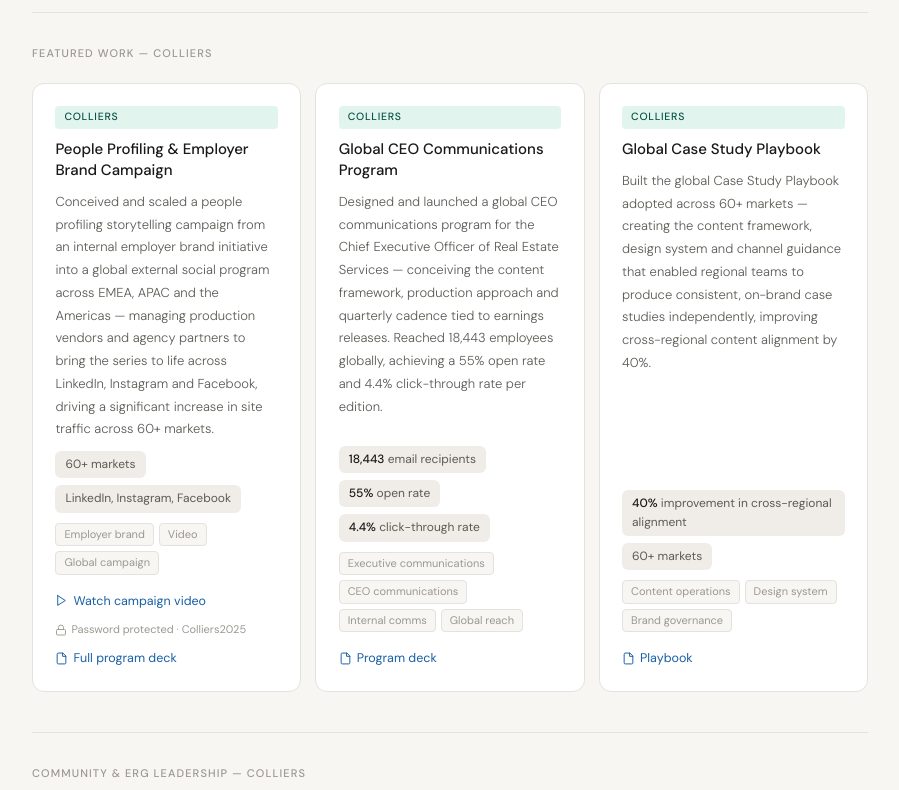
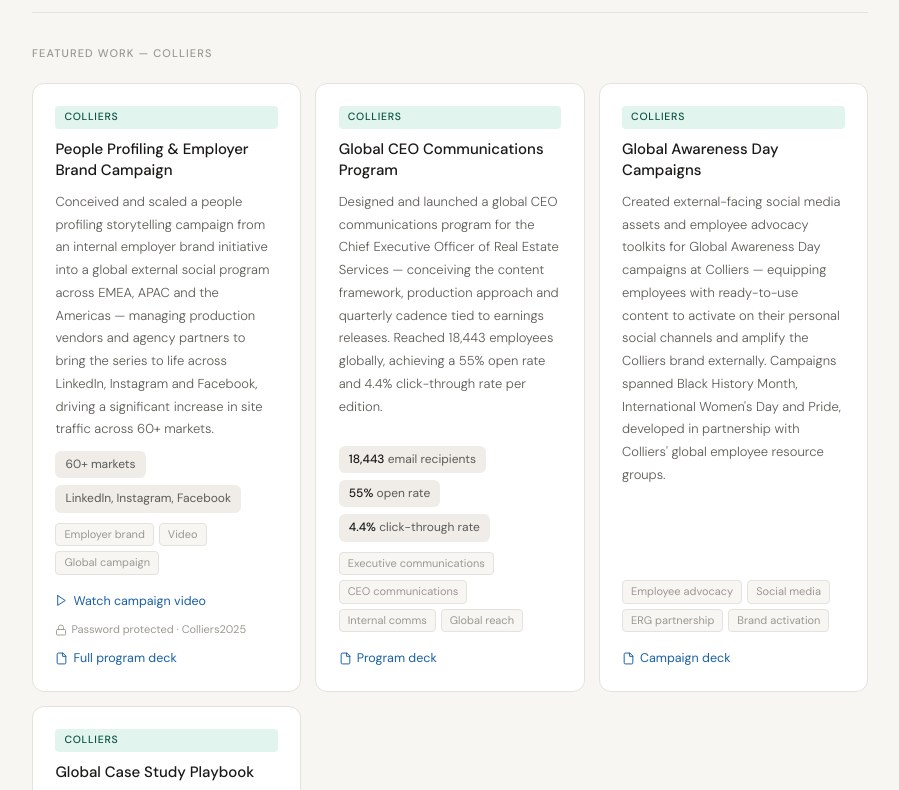
Before and after one commit to aliciag1981la-blip/aliciag1981la-blip.github.io, a plain HTML site: page index.html in a window 1280 px wide. Shown: the part 1920-2710 px from the top of the page, without its empty margins (190-1089 px from the left). Drawn offline with Linux system fonts and the light colour scheme.

Commit message:
Update index.html

```diff
--- a/index.html
+++ b/index.html
@@ -505,6 +505,19 @@
 
     <div class="card">
       <span class="card-org org-colliers">Colliers</span>
+      <div class="card-title">Global Awareness Day Campaigns</div>
+      <div class="card-desc">Created external-facing social media assets and employee advocacy toolkits for Global Awareness Day campaigns at Colliers — equipping employees with ready-to-use content to activate on their personal social channels and amplify the Colliers brand externally. Campaigns spanned Black History Month, International Women's Day and Pride, developed in partnership with Colliers' global employee resource groups.</div>
+      <div class="tag-row"><span class="tag">Employee advocacy</span><span class="tag">Social media</span><span class="tag">ERG partnership</span><span class="tag">Brand activation</span></div>
+      <div class="links">
+        <a class="clink" href="https://drive.google.com/file/d/1mrFH2FCzpPtIJ_nMFedBgFWIyJC6mPfs/view?usp=sharing" target="_blank">
+          <svg viewBox="0 0 24 24"><path d="M14 2H6a2 2 0 0 0-2 2v16a2 2 0 0 0 2 2h12a2 2 0 0 0 2-2V8z"/><polyline points="14 2 14 8 20 8"/></svg>
+          Campaign deck
+        </a>
+      </div>
+    </div>
+
+    <div class="card">
+      <span class="card-org org-colliers">Colliers</span>
       <div class="card-title">Global Case Study Playbook</div>
       <div class="card-desc">Built the global Case Study Playbook adopted across 60+ markets — creating the content framework, design system and channel guidance that enabled regional teams to produce consistent, on-brand case studies independently, improving cross-regional content alignment by 40%.</div>
       <div class="stats">
```
